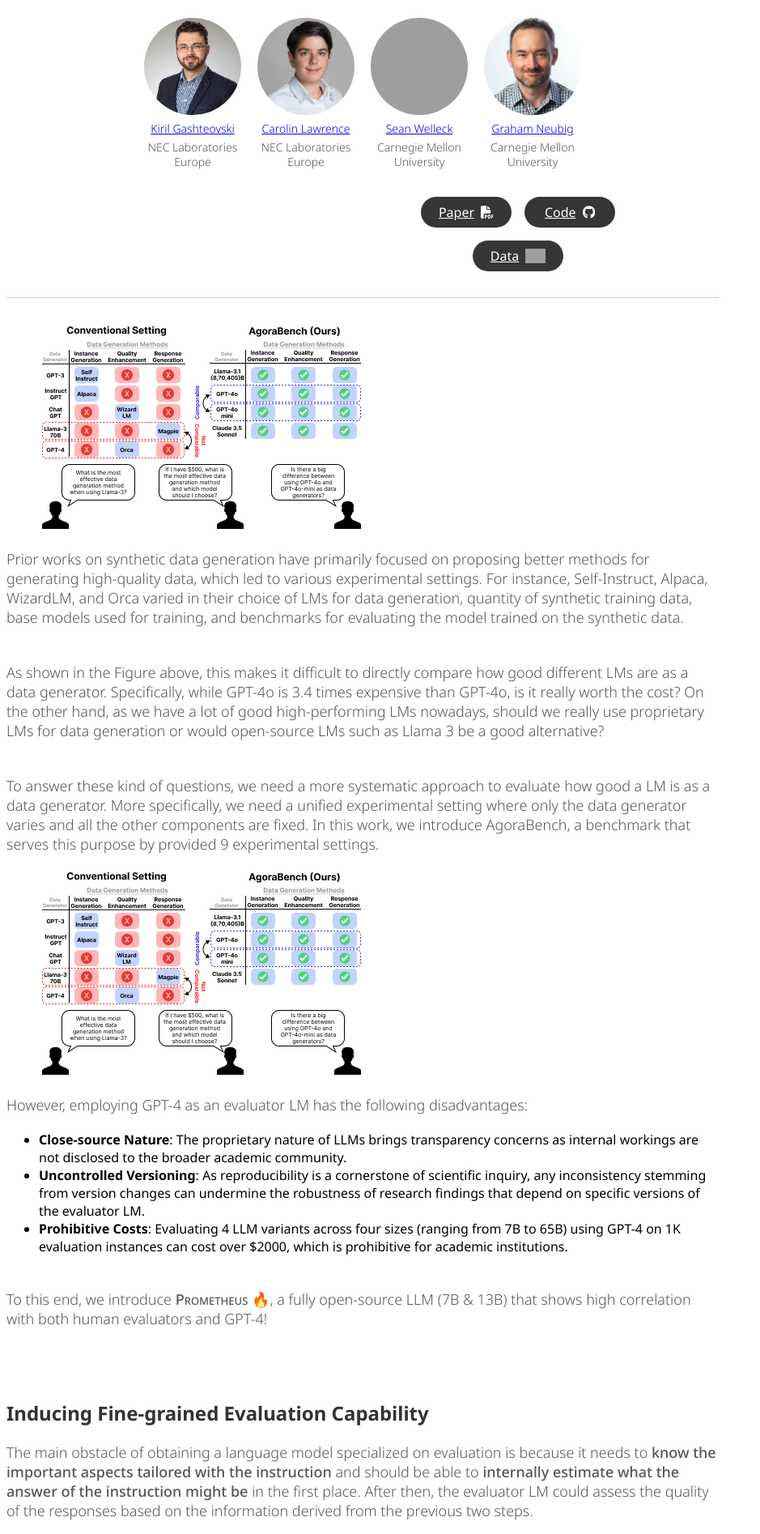
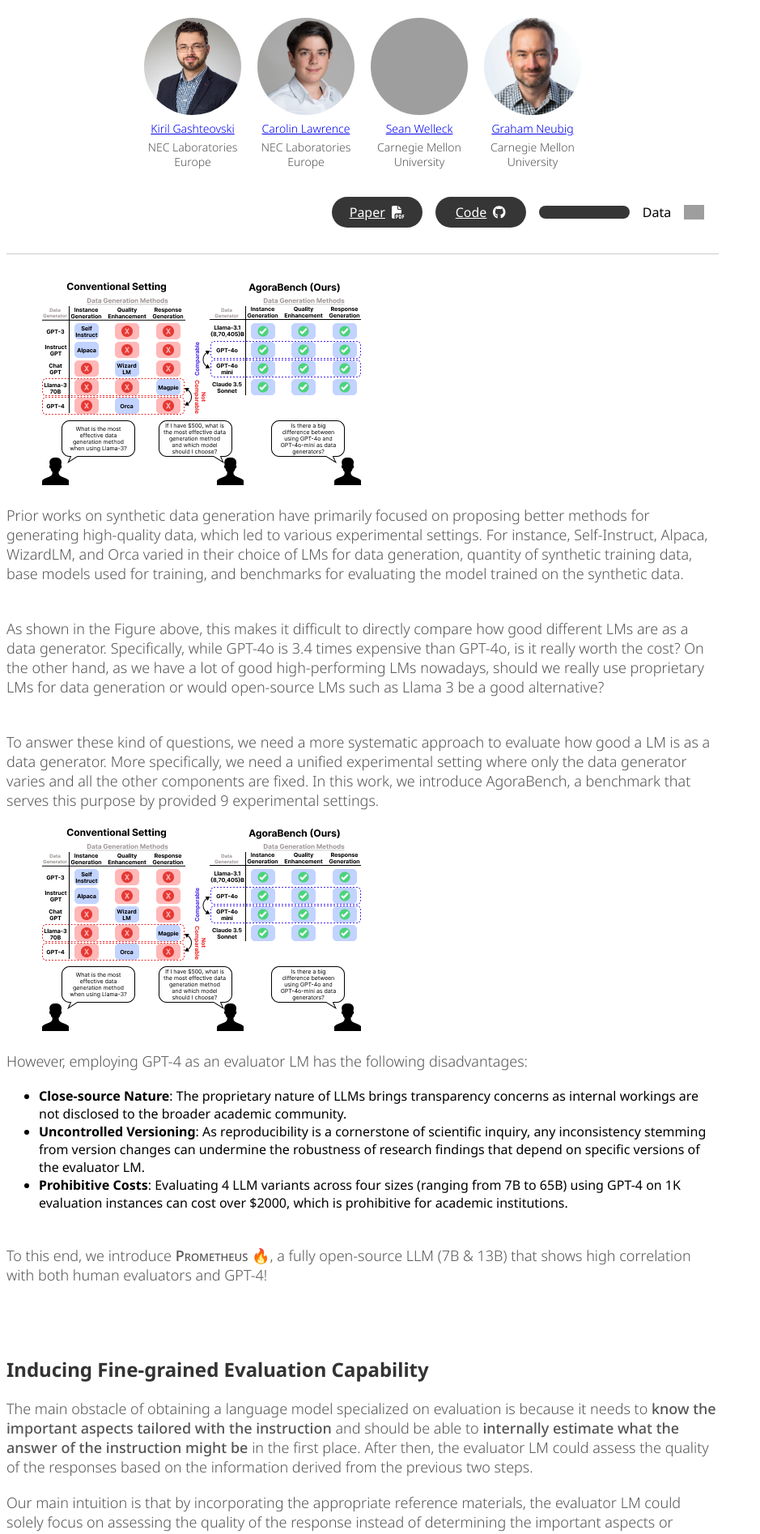
Before and after one commit to neulab/data-agora, a Jekyll site: the page built from docs/index.markdown, in a window 1280 px wide. Shown: the part 380-2274 px from the top of the page at 81% size, without its empty margins (0-939 px from the left). Built offline with Jekyll 4.4.1, drawn with Linux system fonts in a browser that asks for light colours; a style sheet for code colours, icons or effects is not loaded; grey boxes are pictures that could not be loaded.

Commit message:
template

```diff
--- a/docs/_layouts/default.html
+++ b/docs/_layouts/default.html
@@ -75,9 +75,7 @@
           <svg xmlns="http://www.w3.org/2000/svg" height="1em" viewBox="0 0 512 512"><!--! Font Awesome Free 6.4.2 by @fontawesome - https://fontawesome.com License - https://fontawesome.com/license (Commercial License) Copyright 2023 Fonticons, Inc. --><path d="M352 0c-12.9 0-24.6 7.8-29.6 19.8s-2.2 25.7 6.9 34.9L370.7 96 201.4 265.4c-12.5 12.5-12.5 32.8 0 45.3s32.8 12.5 45.3 0L416 141.3l41.4 41.4c9.2 9.2 22.9 11.9 34.9 6.9s19.8-16.6 19.8-29.6V32c0-17.7-14.3-32-32-32H352zM80 32C35.8 32 0 67.8 0 112V432c0 44.2 35.8 80 80 80H400c44.2 0 80-35.8 80-80V320c0-17.7-14.3-32-32-32s-32 14.3-32 32V432c0 8.8-7.2 16-16 16H80c-8.8 0-16-7.2-16-16V112c0-8.8 7.2-16 16-16H192c17.7 0 32-14.3 32-32s-14.3-32-32-32H80z"/></svg>
         </a>
         {% endif %}
-      </div>
-      <div class="button-container">
-        <a class="button" href="{{site.hf_data}}" target="_blank">
+        <a class="button" href="{{site.hf_data}}" target="_blank"></a>
           <span>Data</span>
 
           <img src="https://huggingface.co/datasets/huggingface/brand-assets/resolve/main/hf-logo.png" alt="Submit" width="25em"></img>        </a>
```
